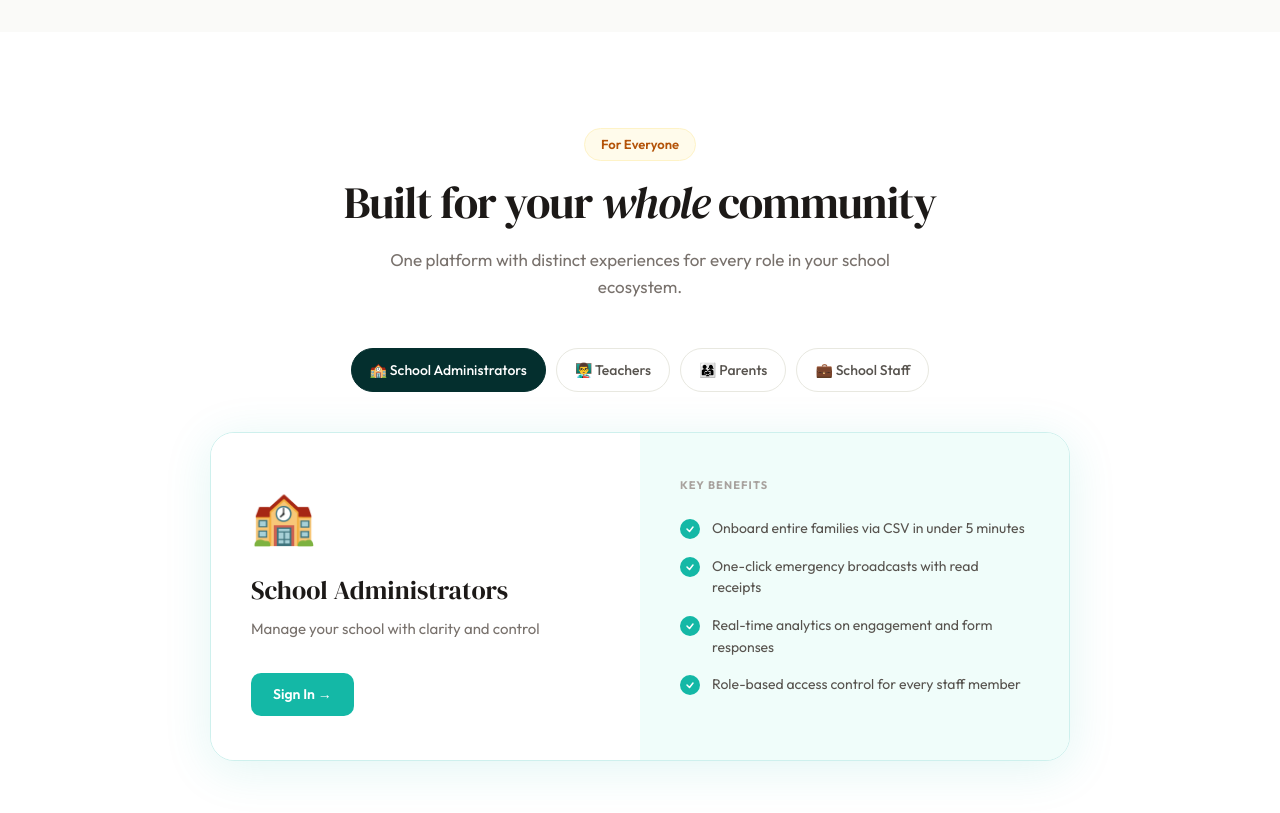
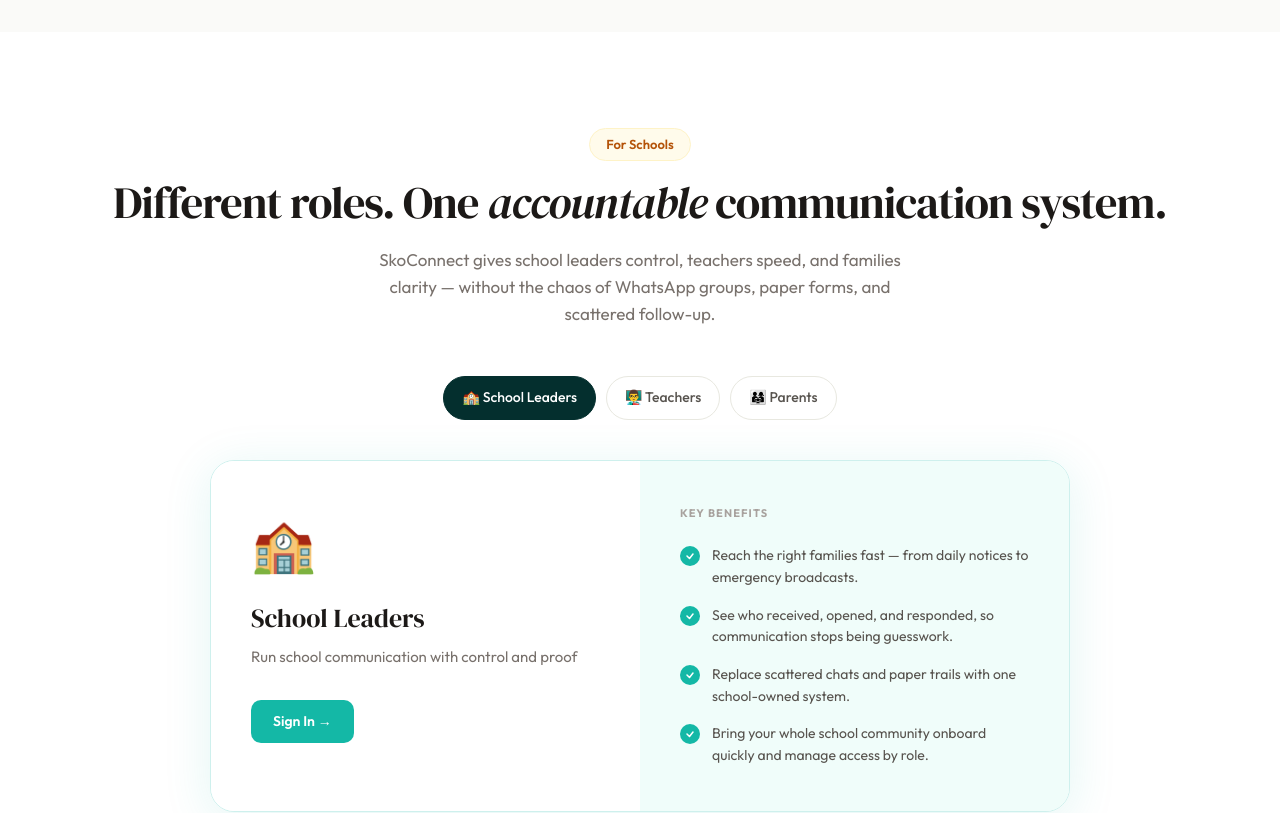
Before and after one commit to itmanjm/skoconnect-landing, a Next.js app: page / in a window 1280 px wide. Shown: the part 2940-3753 px from the top of the page. Built offline with nearby package versions, Linux system fonts and the light colour scheme.

Commit message:
copy: carry pre-existing working-tree edits (personas/final-CTA) found on main, unshipped

```diff
--- a/app/page.tsx
+++ b/app/page.tsx
@@ -75,14 +75,14 @@
 
 const personas = [
   {
-    role: 'School Administrators',
+    role: 'School Leaders',
     emoji: '🏫',
-    tagline: 'Manage your school with clarity and control',
+    tagline: 'Run school communication with control and proof',
     benefits: [
-      'Onboard entire families via CSV in under 5 minutes',
-      'One-click emergency broadcasts with read receipts',
-      'Real-time analytics on engagement and form responses',
-      'Role-based access control for every staff member',
+      'Reach the right families fast — from daily notices to emergency broadcasts.',
+      'See who received, opened, and responded, so communication stops being guesswork.',
+      'Replace scattered chats and paper trails with one school-owned system.',
+      'Bring your whole school community onboard quickly and manage access by role.',
     ],
     accent: '#14B8A6',
     bg: '#F0FDFA',
@@ -90,12 +90,12 @@
   {
     role: 'Teachers',
     emoji: '👨‍🏫',
-    tagline: 'Focus on teaching, not administration',
+    tagline: 'Spend less time chasing responses',
     benefits: [
-      'Send targeted notices to your class in seconds',
-      'Create and distribute digital forms effortlessly',
-      'Track event RSVPs and form submissions live',
-      'Direct push notifications to parents via mobile app',
+      'Send class updates in seconds without managing side chats.',
+      'Collect forms, RSVPs, and confirmations in one place instead of on paper.',
+      'Keep parent communication structured, professional, and tied to the school.',
+      'Get faster responses because families receive updates where school communication belongs.',
     ],
     accent: '#F59E0B',
     bg: '#FFFBEB',
@@ -103,28 +103,15 @@
   {
     role: 'Parents',
     emoji: '👨‍👩‍👧',
-    tagline: 'Stay connected to your child\'s school life',
+    tagline: 'Know what matters without digging through chats',
     benefits: [
-      'Never miss an important announcement or event',
-      'Submit permission slips and consent forms digitally',
-      'Receive emergency alerts instantly on your phone',
-      'One app for all your children across any grade',
+      'Get important school updates in one trusted place.',
+      'Respond to forms, reminders, and event requests from your phone.',
+      'Stay ahead of emergencies, deadlines, and school events before they are missed.',
+      'Manage communication for more than one child from one account.',
     ],
     accent: '#8B5CF6',
     bg: '#F5F3FF',
-  },
-  {
-    role: 'School Staff',
-    emoji: '💼',
-    tagline: 'Stay aligned with the whole community',
-    benefits: [
-      'Access relevant notices and event updates instantly',
-      'Participate in school-wide emergency communications',
-      'Streamlined workflows for administrative tasks',
-      'Real-time visibility into form submission status',
-    ],
-    accent: '#EC4899',
-    bg: '#FDF2F8',
   },
 ];
 
@@ -863,13 +850,13 @@
 
             <div style={{ textAlign: 'center', marginBottom: 48 }}>
               <div style={{ display: 'inline-block', padding: '6px 16px', borderRadius: 100, background: '#FFFBEB', border: '1px solid #FEF3C7', color: '#B45309', fontSize: 13, fontWeight: 600, marginBottom: 16 }}>
-                For Everyone
+                For Schools
               </div>
               <h2 className="serif" style={{ fontSize: 'clamp(2rem,3.5vw,3rem)', lineHeight: 1.18, letterSpacing: '-0.025em', color: '#1C1917', marginBottom: 16 }}>
-                Built for your <em style={{ fontStyle: 'italic' }}>whole</em> community
+                Different roles. One <em style={{ fontStyle: 'italic' }}>accountable</em> communication system.
               </h2>
               <p style={{ color: '#78716C', fontSize: 17, lineHeight: 1.6, maxWidth: 560, margin: '0 auto' }}>
-                One platform with distinct experiences for every role in your school ecosystem.
+                SkoConnect gives school leaders control, teachers speed, and families clarity — without the chaos of WhatsApp groups, paper forms, and scattered follow-up.
               </p>
             </div>
 
@@ -1039,7 +1026,7 @@
               Ready to transform your school?
             </h2>
             <p style={{ color: 'rgba(255,255,255,0.65)', fontSize: 18, lineHeight: 1.6, marginBottom: 44, maxWidth: 480, margin: '0 auto 44px' }}>
-              SkoConnect is live in production and on Google Play. The Free Pilot Program is free for participating schools — and new capabilities like two-way messaging roll out to pilot schools first as they clear app review. No credit card required, no automatic charges.
+              SkoConnect is live in production and on Google Play. The Free Pilot Program is available at no cost to participating schools during the pilot period. Pricing for full rollout will be shared before the pilot ends. No credit card required, and no school will be charged automatically. The mobile app is free to download, but access is activated through a school's subscription or pilot enrollment — families do not pay separately for the app.
             </p>
             <div className="final-cta-buttons" style={{ display: 'flex', flexWrap: 'wrap', gap: 14, justifyContent: 'center', marginBottom: 20 }}>
               <button onClick={() => setShowModal(true)} className="btn-teal" style={{ display: 'inline-block', padding: '15px 32px', borderRadius: 12, fontSize: 16, fontWeight: 600, color: '#fff', background: '#0D9488', border: 'none', cursor: 'pointer', boxShadow: '0 4px 32px rgba(20,184,166,0.4)' }}>
```
